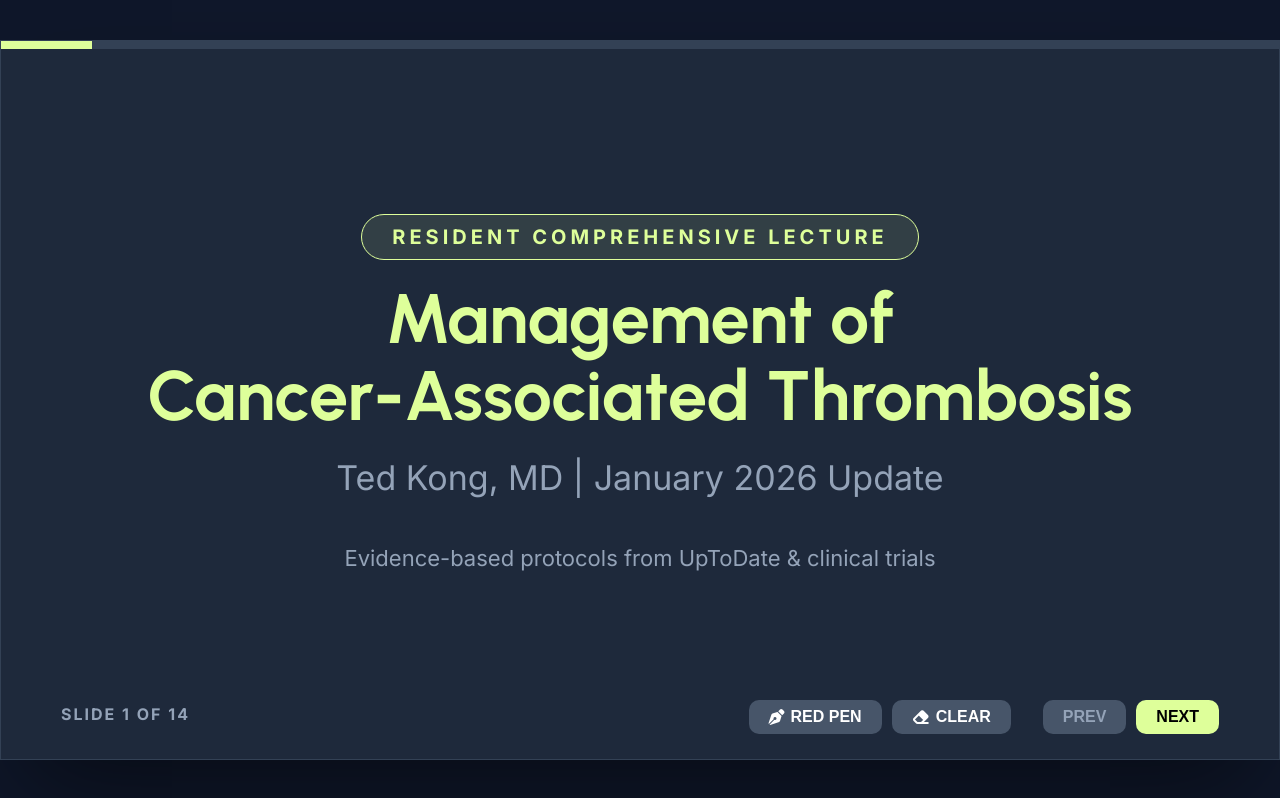
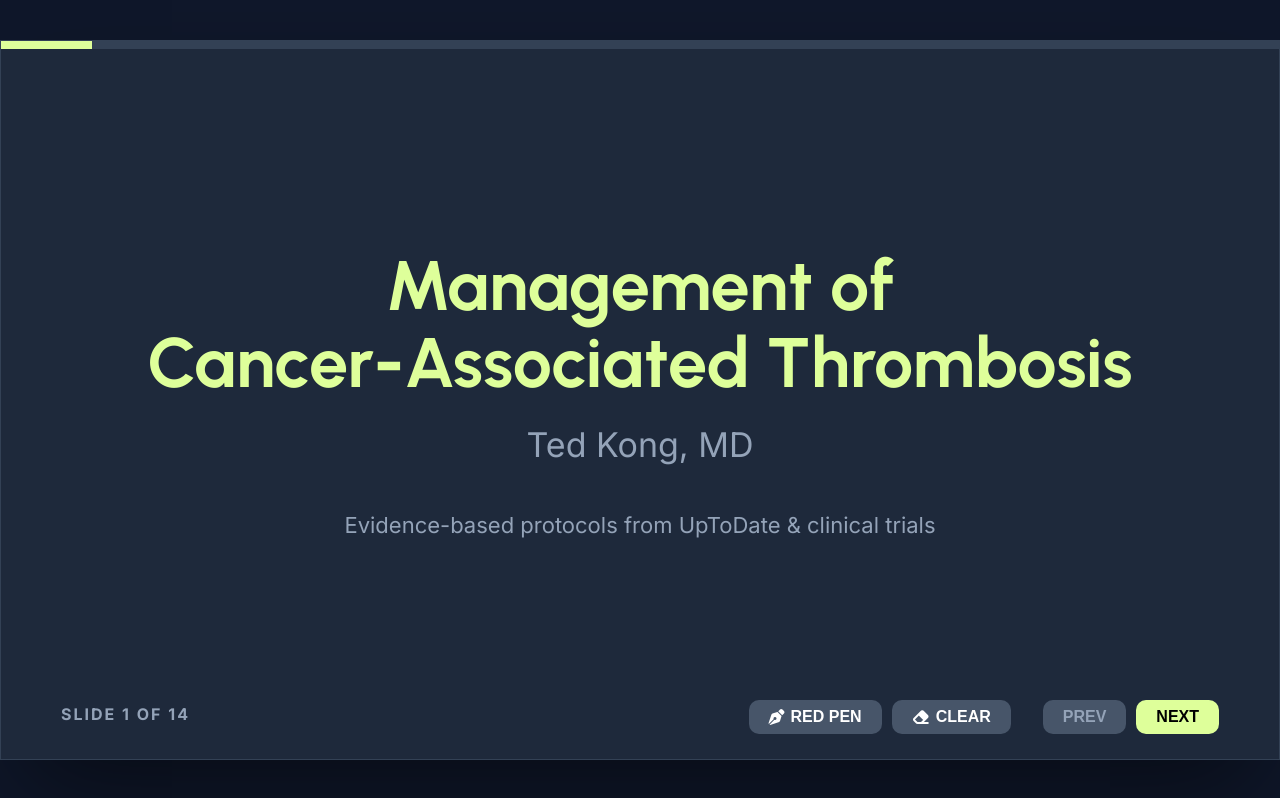
Before and after one commit to lovenox199/Management-of-Cancer-Associated-Thrombosis, a plain HTML site: page index.html in a window 1280 px wide. Drawn offline with Linux system fonts and the light colour scheme.

Commit message:
Update index.html

```diff
--- a/index.html
+++ b/index.html
@@ -3,7 +3,7 @@
 <head>
     <meta charset="UTF-8">
     <meta name="viewport" content="width=device-width, initial-scale=1.0">
-    <title>Management of Cancer-Associated Thrombosis - Resident Lecture 2026</title>
+    <title>Management of Cancer-Associated Thrombosis</title>
     <link rel="preconnect" href="https://fonts.googleapis.com">
     <link rel="preconnect" href="https://fonts.gstatic.com" crossorigin>
     <link href="https://fonts.googleapis.com/css2?family=Urbanist:wght@700;800&family=Inter:wght@400;600;700&display=swap" rel="stylesheet">
@@ -156,11 +156,8 @@
     <!-- Slide 1: Title -->
     <div class="slide active" id="slide-0">
         <div style="height: 100%; display: flex; flex-direction: column; justify-content: center; align-items: center; text-align: center;">
-            <div style="background: rgba(222, 255, 154, 0.1); padding: 10px 30px; border-radius: 50px; margin-bottom: 20px; border: 1px solid var(--accent);">
-                <span style="color: var(--accent); font-weight: 800; font-size: 20px; text-transform: uppercase; letter-spacing: 4px;">Resident Comprehensive Lecture</span>
-            </div>
             <h1>Management of <br><span>Cancer-Associated Thrombosis</span></h1>
-            <p class="subtitle">Ted Kong, MD | January 2026 Update</p>
+            <p class="subtitle">Ted Kong, MD</p>
             <p style="margin-top: 30px; font-size: 22px; color: var(--text-dim);">Evidence-based protocols from UpToDate & clinical trials</p>
         </div>
     </div>
```
